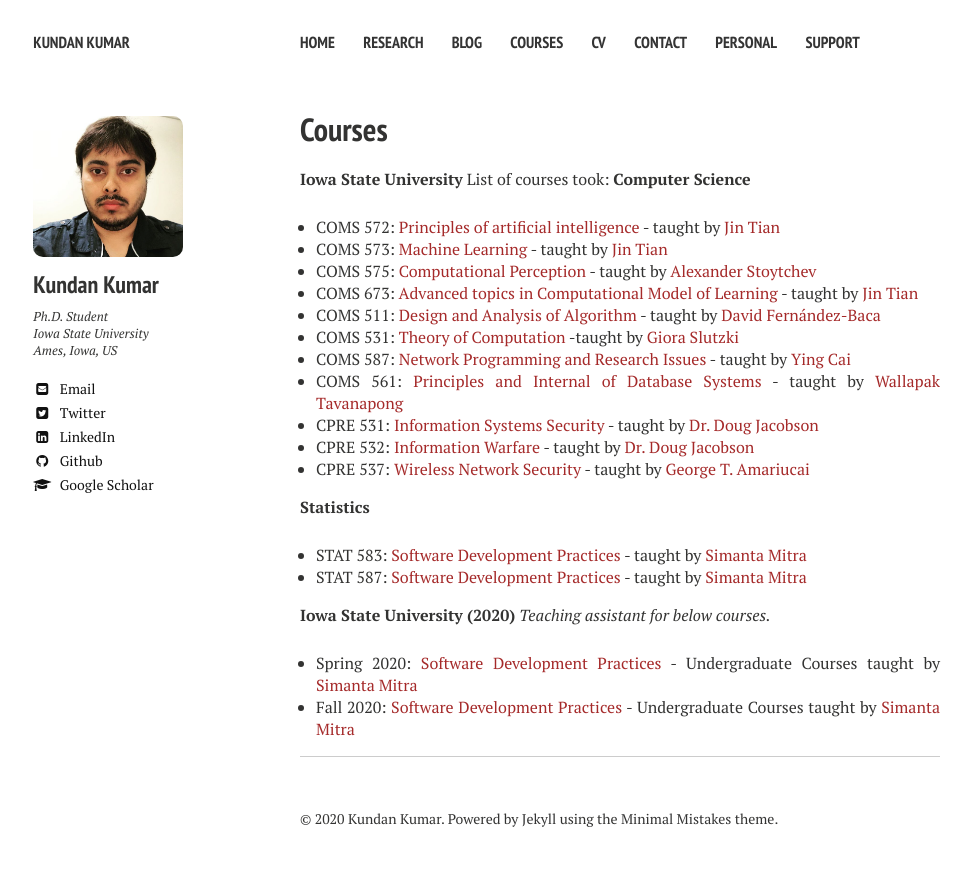
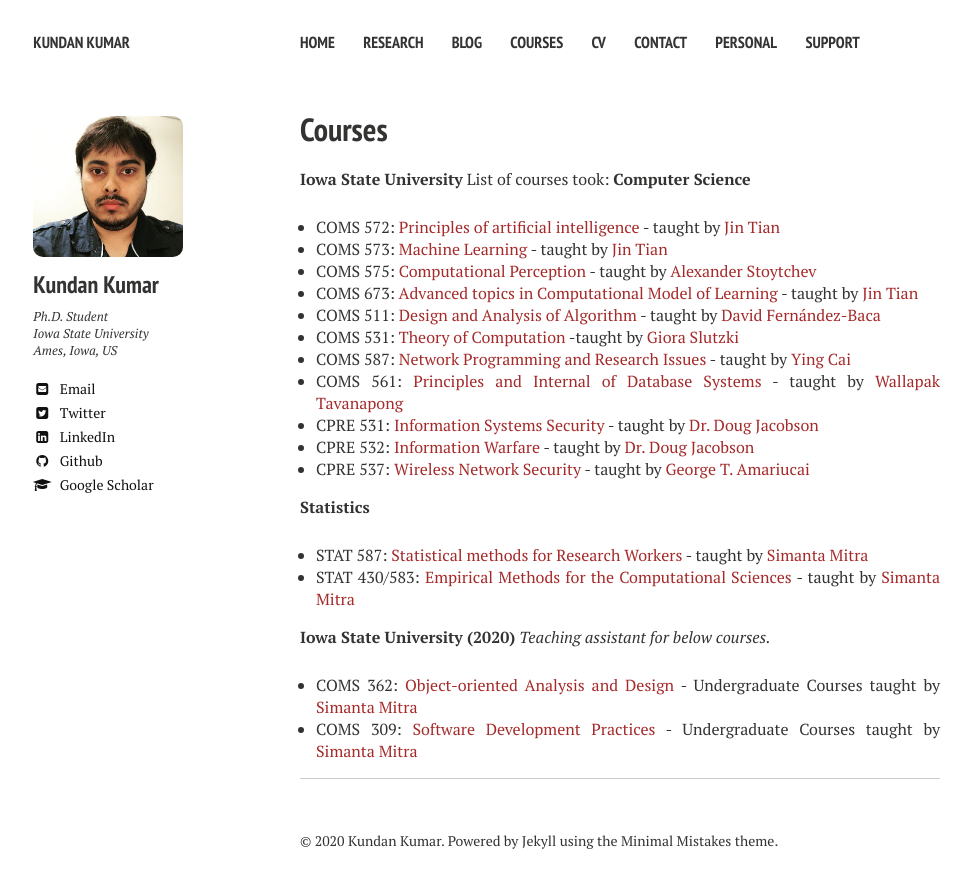
Before and after one commit to kundan7kumar/kundan7kumar.github.io, a Jekyll site: the page built from teaching/index.md, in a window 1280 px wide. Shown: the top 888 px of the page, without its empty margins (20-991 px from the left). Built offline with Jekyll 4.4.1, drawn with Linux system fonts in a browser that asks for light colours; nearby versions of some CDN libraries.

Commit message:
Update index.md

```diff
--- a/teaching/index.md
+++ b/teaching/index.md
@@ -23,11 +23,10 @@ comments: false
 * CPRE 537: [Wireless Network Security](https://catalog.iastate.edu/azcourses/cpr_e/) -  taught by [George T. Amariucai](https://www.engineering.iastate.edu/people/profile/gamari/)
 
 **Statistics**
-* STAT 583: [Software Development Practices](https://www.cs.iastate.edu/courses/2019/spring/com-s-309) -  taught by [Simanta Mitra](https://www.cs.iastate.edu/people/simanta-mitra/)
-* STAT 587: [Software Development Practices](https://www.cs.iastate.edu/courses/2019/spring/com-s-309) -  taught by [Simanta Mitra](https://www.cs.iastate.edu/people/simanta-mitra/)
-
+* STAT 587: [Statistical methods for Research Workers](https://www.cs.iastate.edu/courses/2019/spring/com-s-309) -  taught by [Simanta Mitra](https://www.cs.iastate.edu/people/simanta-mitra/)
+* STAT 430/583: [Empirical Methods for the Computational Sciences](https://www.cs.iastate.edu/courses/2019/spring/com-s-309) -  taught by [Simanta Mitra](https://www.cs.iastate.edu/people/simanta-mitra/)
 
 **Iowa State University (2020)**
 *Teaching assistant for below courses.*
-* Spring 2020: [Software Development Practices](https://catalog.iastate.edu/azcourses/com_s/) - Undergraduate Courses taught by [Simanta Mitra](https://www.cs.iastate.edu/people/simanta-mitra/)
-* Fall 2020: [Software Development Practices](https://catalog.iastate.edu/azcourses/com_s/) - Undergraduate Courses taught by [Simanta Mitra](https://www.cs.iastate.edu/people/simanta-mitra/)
+* COMS 362: [Object-oriented Analysis and Design](https://catalog.iastate.edu/azcourses/com_s/) - Undergraduate Courses taught by [Simanta Mitra](https://www.cs.iastate.edu/people/simanta-mitra/)
+* COMS 309: [Software Development Practices](https://catalog.iastate.edu/azcourses/com_s/) - Undergraduate Courses taught by [Simanta Mitra](https://www.cs.iastate.edu/people/simanta-mitra/)
```
